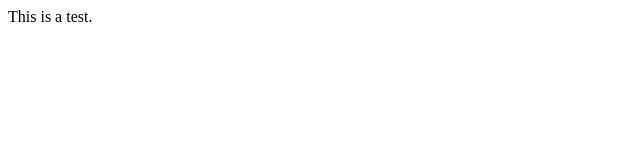
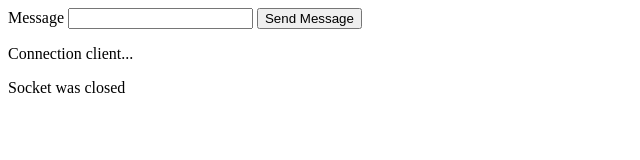
Before and after one commit to trippshelnutt/websocket-playground, a website: page index.html in a window 1280 px wide. Shown: the whole page, without its empty margins (0-640 px from the left). Drawn offline with Linux system fonts and the light colour scheme.

Commit message:
Added functionality to send messages

```diff
--- a/index.html
+++ b/index.html
@@ -1,5 +1,8 @@
 <html>
     <body>
+        <label for="messageInput">Message</label>
+        <input type="text" id="messageInput">
+        <button>Send Message</button>
         <main></main>
         <script src="index.js"></script>
     </body>
--- a/index.js
+++ b/index.js
@@ -1,19 +1,35 @@
 const main = document.querySelector('main');
-main.textContent = 'This is a test.';
+const button = document.querySelector('button');
+const message = document.querySelector('input');
 
-const socket = new WebSocket('ws://localhost:8081');
+function addMessage(message) {
+    const text = document.createTextNode(message);
+
+    const para = document.createElement('p');
+    para.appendChild(text);
+
+    main.appendChild(para);
+}
+
+function buttonClick() {
+    socket.send(message.value);
+}
 
 function socketOpen(e) {
     socket.send('Hello Server!');
 }
 
 function socketMessage(e) {
-    console.log('Message from server', e.data);
+    addMessage(`Message from server: '${e.data}'`);
 }
 
 function socketClose(e) {
-    console.log('Socket was closed');
+    addMessage('Socket was closed');
 }
+
+button.onclick = buttonClick;
+
+const socket = new WebSocket('ws://localhost:8081');
 
 socket.addEventListener('open', socketOpen);
 socket.addEventListener('message', socketMessage);
@@ -22,3 +38,5 @@ socket.addEventListener('close', socketClose);
 // socket.onopen = socketOpen;
 // socket.onmessage = socketMessage;
 // socket.onclose = socketClose;
+
+addMessage('Connection client...');
--- a/server.js
+++ b/server.js
@@ -8,9 +8,10 @@ const socket = new WebSocket.Server({ port: 8081 });
 socket.on('connection', function connection(clientWS) {
     clientWS.on('message', function incoming(message) {
         console.log(`received: ${message}`);
+        clientWS.send(`got your message: ${message}`);
     });
 
-    clientWS.send('HAY!');
+    clientWS.send('Connected!');
 });
 
 const serve = serveStatic('./');
```
